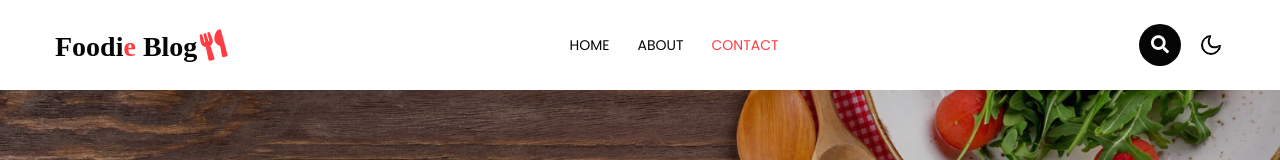
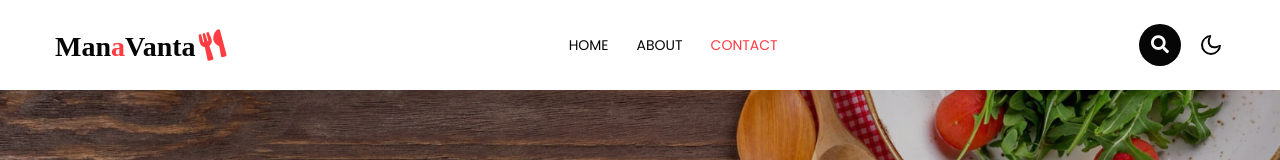
Before and after one commit to PavanKumarKavali/Azure-Microsoft-Project, a plain HTML site: page contact.html in a window 1280 px wide. Shown: the top 160 px of the page. Drawn offline with Linux system fonts and the light colour scheme; a web font is replaced by a local one.

Commit message:
contact.html

```diff
--- a/contact.html
+++ b/contact.html
@@ -25,7 +25,7 @@
             <nav class="navbar navbar-expand-lg stroke">
                 <h1>
                     <a class="navbar-brand" href="index.html">
-                        Foodi<span>e</span> Blog<i class="fas fa-utensils"></i>
+                        Man<span>a</span>Vanta<i class="fas fa-utensils"></i>
                     </a>
                 </h1>
                 <!-- if logo is image enable this
```
